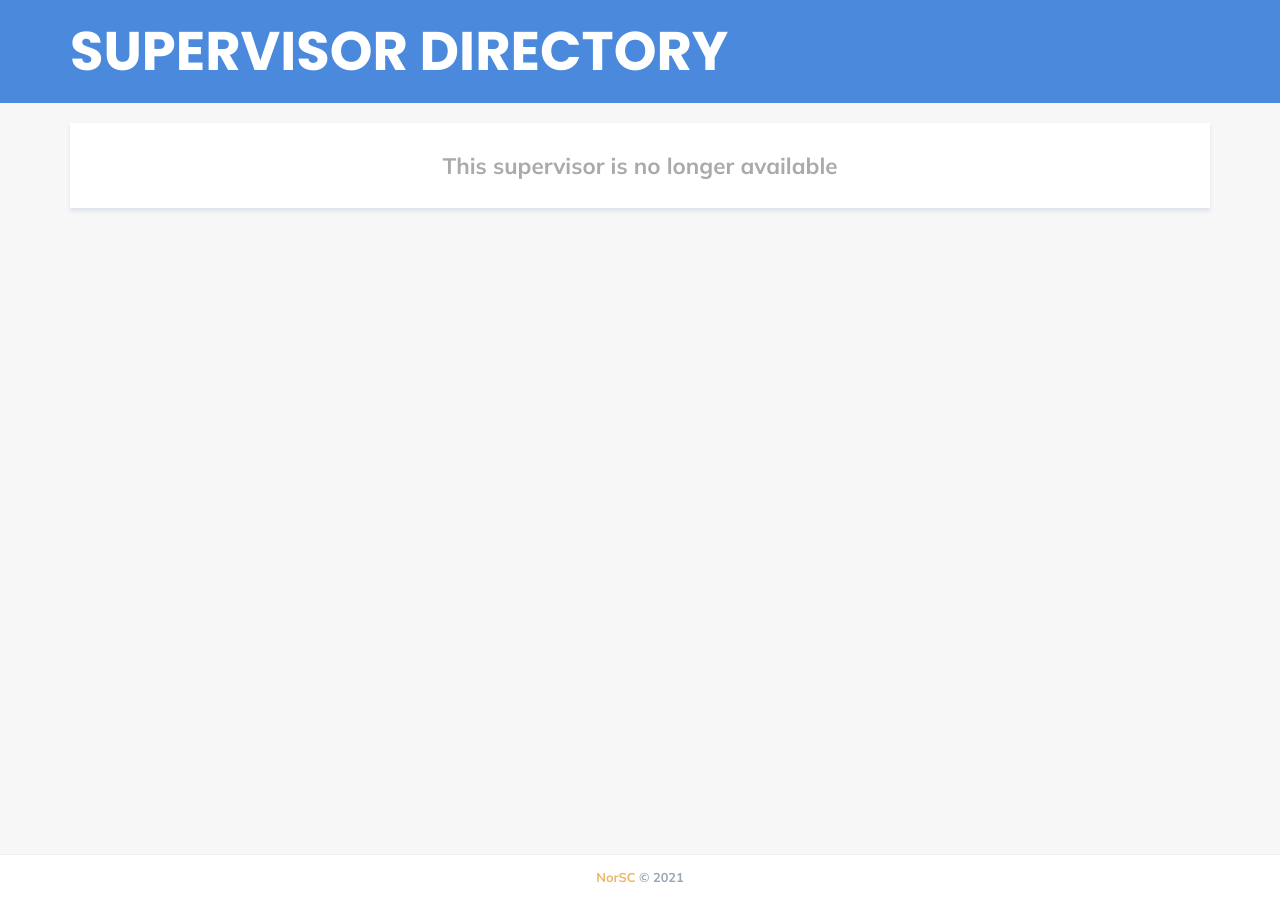
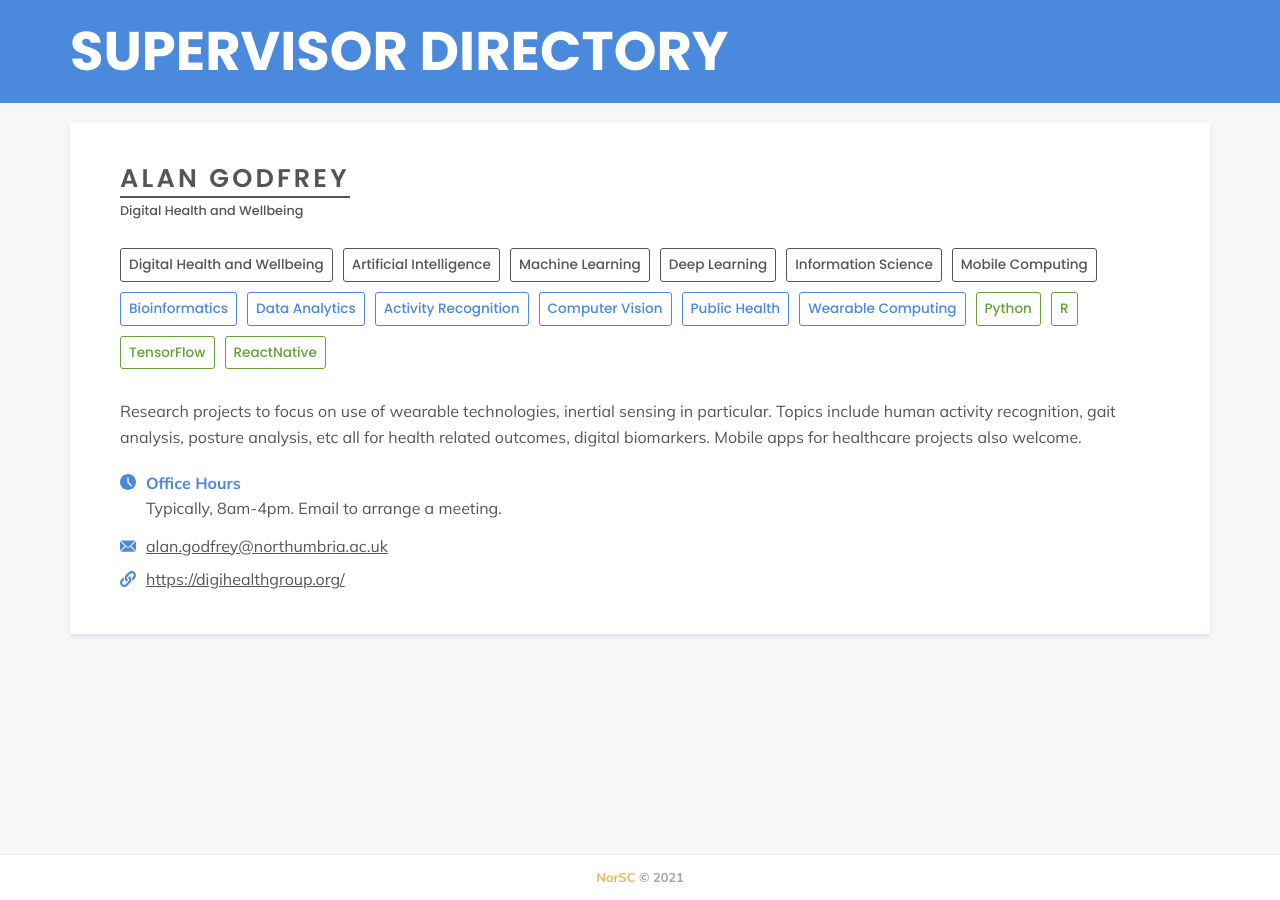
Before and after one commit to NorSC/supervisor-search, a Jekyll site: the page built from _supervisors/alan-godfrey.md, in a window 1280 px wide. Built offline with Jekyll 4.4.1, drawn with Linux system fonts in a browser that asks for light colours; a script that is not in the unit is left out.

Commit message:
Update Supervisors “alan-godfrey”

```diff
--- a/_supervisors/alan-godfrey.md
+++ b/_supervisors/alan-godfrey.md
@@ -1,19 +1,20 @@
 ---
 layout: supervisor
 title: Alan Godfrey
-available: false
+available: true
 available_msc: true
 available_phd: true
 email: alan.godfrey@northumbria.ac.uk
 website: https://digihealthgroup.org/
-office_hours: |-
-  Tuesday: 10-11am
-  Thursday: 1-2pm
+office_hours: Typically, 8am-4pm. Email to arrange a meeting.
 research_group: Digital Health and Wellbeing
 research_themes:
   - Digital Health and Wellbeing
   - Artificial Intelligence
   - Machine Learning
+  - Deep Learning
+  - Information Science
+  - Mobile Computing
 additional_keywords:
   - Bioinformatics
   - Data Analytics
@@ -26,19 +27,10 @@ technologies_languages:
   - R
   - TensorFlow
   - ReactNative
-additional_details: Dr Godfrey is lead for his departments Digital Health &
-  Wellbeing research group. His major research is in algorithms for data science
-  and analytics in healthcare and use of wearables. This includes areas of
-  artificial intelligence, machine learning, data mining and multidimensional
-  signal processing. He has published over 100 papers on those topics in various
-  engineering and medical journals from a portfolio of translational-based
-  research. He serves as Deputy Editor for [npj/Nature Digital
-  Medicine](https://www.nature.com/npjdigitalmed/), Editor
-  for [Maturitias](https://www.journals.elsevier.com/maturitas) and Associate
-  Editor for [Journal of NeuroEngineering &
-  Rehabilitation](https://jneuroengrehab.biomedcentral.com/). He is an
-  International Advisory board member for [Physiological
-  Measurement](https://iopscience.iop.org/journal/0967-3334).
+additional_details: Research projects to focus on use of wearable technologies,
+  inertial sensing in particular. Topics include human activity recognition,
+  gait analysis, posture analysis, etc all for health related outcomes, digital
+  biomarkers. Mobile apps for healthcare projects also welcome.
 additional_details_msc: Dr Godfrey is lead for his departments Digital Health &
   Wellbeing research group. His major research is in algorithms for data science
   and analytics in healthcare and use of wearables. This includes areas of
```
